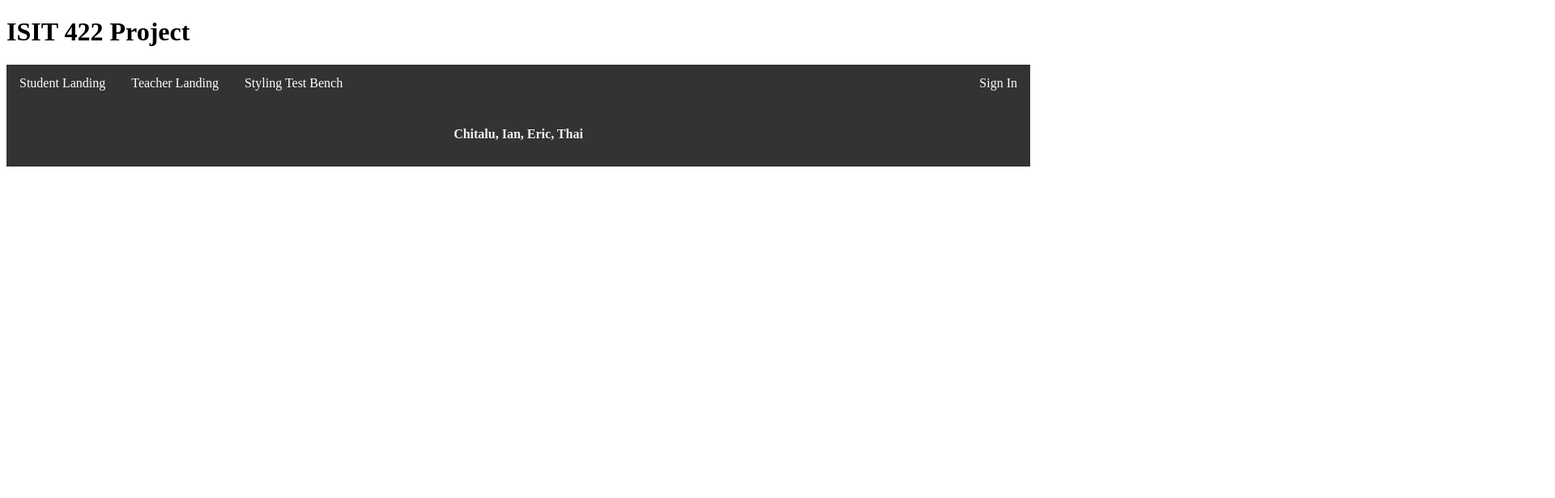
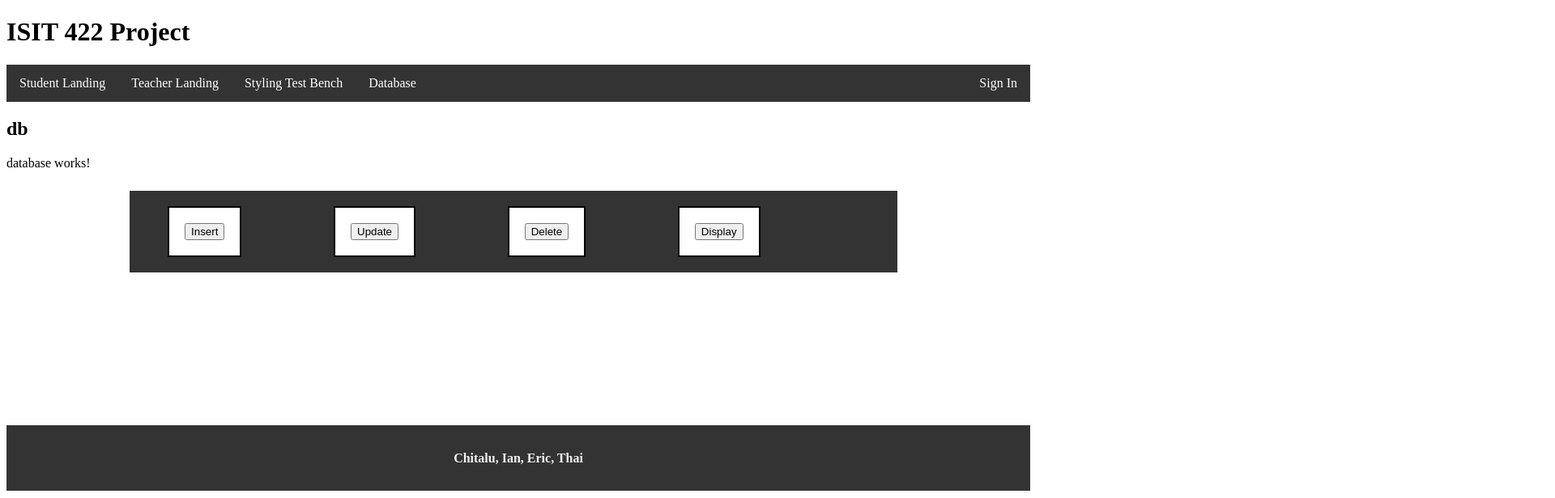
Before and after one commit to ADerangedTeddyBear/ISIT422GroupProjectAngular, an Angular app in the folder isit422-angular-project/: page /database in a window 1280 px wide. Before the commit this address led to /. Shown: the top 616 px of the page at 81% size, 1920 px wide, since content can reach past the window. Built offline with nearby package versions, Linux system fonts and the light colour scheme.

Commit message:
communication established with mongodb

```diff
--- a/isit422-angular-project/package.json
+++ b/isit422-angular-project/package.json
@@ -18,6 +18,8 @@
     "@angular/platform-browser": "^14.2.0",
     "@angular/platform-browser-dynamic": "^14.2.0",
     "@angular/router": "^14.2.0",
+    "jquery": "^3.6.1",
+    "mongodb": "^4.11.0",
     "rxjs": "~7.5.0",
     "tslib": "^2.3.0",
     "zone.js": "~0.11.4"
@@ -27,6 +29,7 @@
     "@angular/cli": "~14.2.4",
     "@angular/compiler-cli": "^14.2.0",
     "@types/jasmine": "~4.0.0",
+    "@types/jquery": "^3.5.14",
     "jasmine-core": "~4.3.0",
     "karma": "~6.4.0",
     "karma-chrome-launcher": "~3.1.0",
--- a/isit422-angular-project/src/app/app-routing.module.ts
+++ b/isit422-angular-project/src/app/app-routing.module.ts
@@ -19,6 +19,7 @@ import { TeacherListViewComponent } from './teacher-pages/teacher-list-view/teac
 import { TeacherProjectViewComponent } from './teacher-pages/teacher-project-view/teacher-project-view.component';
 import { NewProjectPageComponent } from './teacher-pages/new-project-page/new-project-page.component';
 import { StylingTestbenchComponent } from './styling-testbench/styling-testbench.component';
+import { DatabaseComponent } from './database/database.component';
 
 const routes: Routes = [
   {
@@ -29,6 +30,10 @@ const routes: Routes = [
   {
     path: 'testbench',
     component: StylingTestbenchComponent
+  },
+  {
+    path: 'database',
+    component: DatabaseComponent
   },
   {
     path: 'login-pages',
--- a/isit422-angular-project/src/app/app.component.html
+++ b/isit422-angular-project/src/app/app.component.html
@@ -6,6 +6,7 @@
     <li><a routerLink="/student-pages/student-landing">Student Landing</a></li>
     <li><a routerLink="/teacher-pages/teacher-landing">Teacher Landing</a></li>
     <li><a routerLink="/testbench">Styling Test Bench</a></li>
+    <li><a routerLink="/database">Database</a></li>
     <li class = "right"><a routerLink="/login-pages/sign-in">Sign In</a></li>
   </ul>
 </header>
--- /dev/null
+++ b/isit422-angular-project/src/app/database/database.component.css
@@ -0,0 +1,29 @@
+/*body > app-root > div > app-database > div > ul > li:nth-child(2)*/
+
+.dbGrid{
+	display:grid;
+	grid-template-columns:25% 25% 25% 25%;
+	grid-row-gap: 5%;
+	margin: 2% 12% 15%;
+    width:300%;
+}
+
+/*I think I am inheriting the style properties from app-root which is constraining my div width to only being like the width of a phone.
+ Not a big deal, but that is why I set the width of dbGrid to 300%. If I'm right about that, then the styles from app-root will impact
+ nested components. fyi for me or whoever, but that's why.. I think*/
+
+div > ul > li{
+	background-color:#ffffff;
+	border:solid #000000 2px;
+	text-align: center;
+    margin:2% 7% 2% 5%;
+    padding:2%;
+}
+
+
+
+/*@media only screen and (max-width:600px) {
+	body {
+		background-color: cyan;
+	}
+}*/
--- /dev/null
+++ b/isit422-angular-project/src/app/database/database.component.html
@@ -0,0 +1,10 @@
+<h2 [textContent]="name"></h2>
+<p>database works!</p>
+<div class = "dbGrid">
+    <ul>
+        <li><button (click)="oninsert()">Insert</button></li>
+        <li><button (click)="onupdate()">Update</button></li>
+        <li><button (click)="ondelete()">Delete</button></li>
+        <li><button (click)="ondisplay()">Display</button></li>
+    </ul>
+</div>
--- /dev/null
+++ b/isit422-angular-project/src/app/database/database.component.ts
@@ -0,0 +1,69 @@
+import { HttpBackend } from '@angular/common/http';
+import { HttpClient } from '@angular/common/http';
+import { Component, Injectable, Input, OnInit } from '@angular/core';
+
+
+@Component({
+  selector: 'db-database',
+  templateUrl: './database.component.html',
+  styleUrls: ['./database.component.css']
+})
+export class DatabaseComponent implements OnInit {
+
+
+  name = 'db';
+  $http: any;
+  message: any;
+
+
+  constructor($http:HttpClient) {
+    'ngInject';
+    this.$http = $http;
+
+  }
+
+  oninsert() {
+    var xhr = new XMLHttpRequest();
+    xhr.open("POST", 'http://localhost:5000/api/message', true);
+    xhr.setRequestHeader('Content-Type', 'application/json');
+    xhr.send(JSON.stringify({
+      value: "from oninsert"
+    }
+  ));
+}
+
+onupdate() {
+  var xhr = new XMLHttpRequest();
+  xhr.open("POST", 'http://localhost:5000/api/message', true);
+  xhr.setRequestHeader('Content-Type', 'application/json');
+  xhr.send(JSON.stringify({
+    value: "from onupdate"
+  }
+));
+}
+
+ondelete() {
+  var xhr = new XMLHttpRequest();
+  xhr.open("POST", 'http://localhost:5000/api/message', true);
+  xhr.setRequestHeader('Content-Type', 'application/json');
+  xhr.send(JSON.stringify({
+    value: "from ondelete"
+  }
+));
+}
+
+ondisplay() {
+  var xhr = new XMLHttpRequest();
+  xhr.open("POST", 'http://localhost:5000/api/message', true);
+  xhr.setRequestHeader('Content-Type', 'application/json');
+  xhr.send(JSON.stringify({
+    value: "from ondisplay"
+  }
+));
+}
+
+
+  ngOnInit(): void {
+  }
+
+}
--- a/isit422-angular-project/tsconfig.json
+++ b/isit422-angular-project/tsconfig.json
@@ -18,6 +18,7 @@
     "importHelpers": true,
     "target": "es2020",
     "module": "es2020",
+    "allowSyntheticDefaultImports": true,
     "lib": [
       "es2020",
       "dom"
```
Also changed, not shown: isit422-angular-project/server.js (added, +49 -0 lines), isit422-angular-project/src/app/app.module.ts (+11 -3 lines), 2 other files (tests, documents, lock files or other folders).
